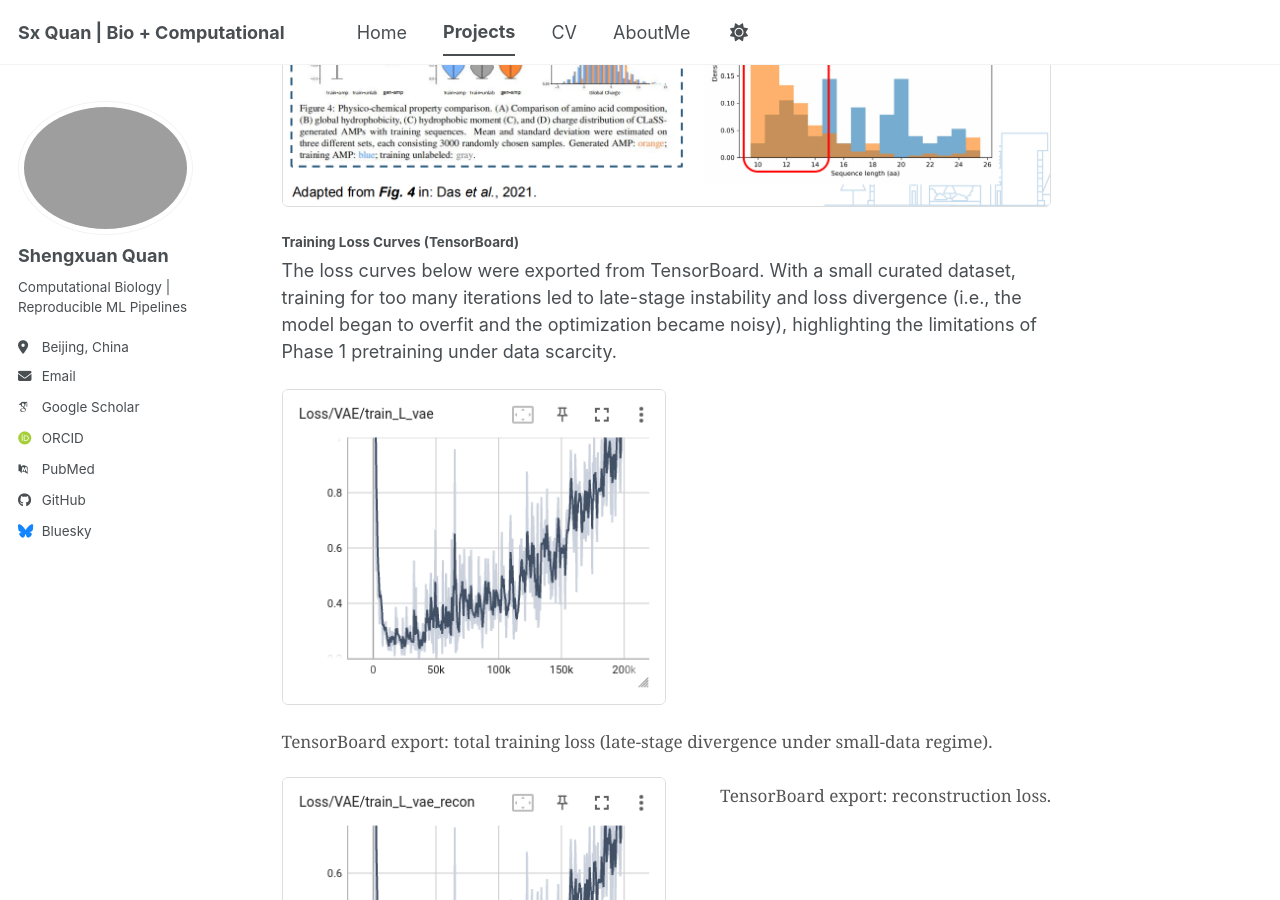
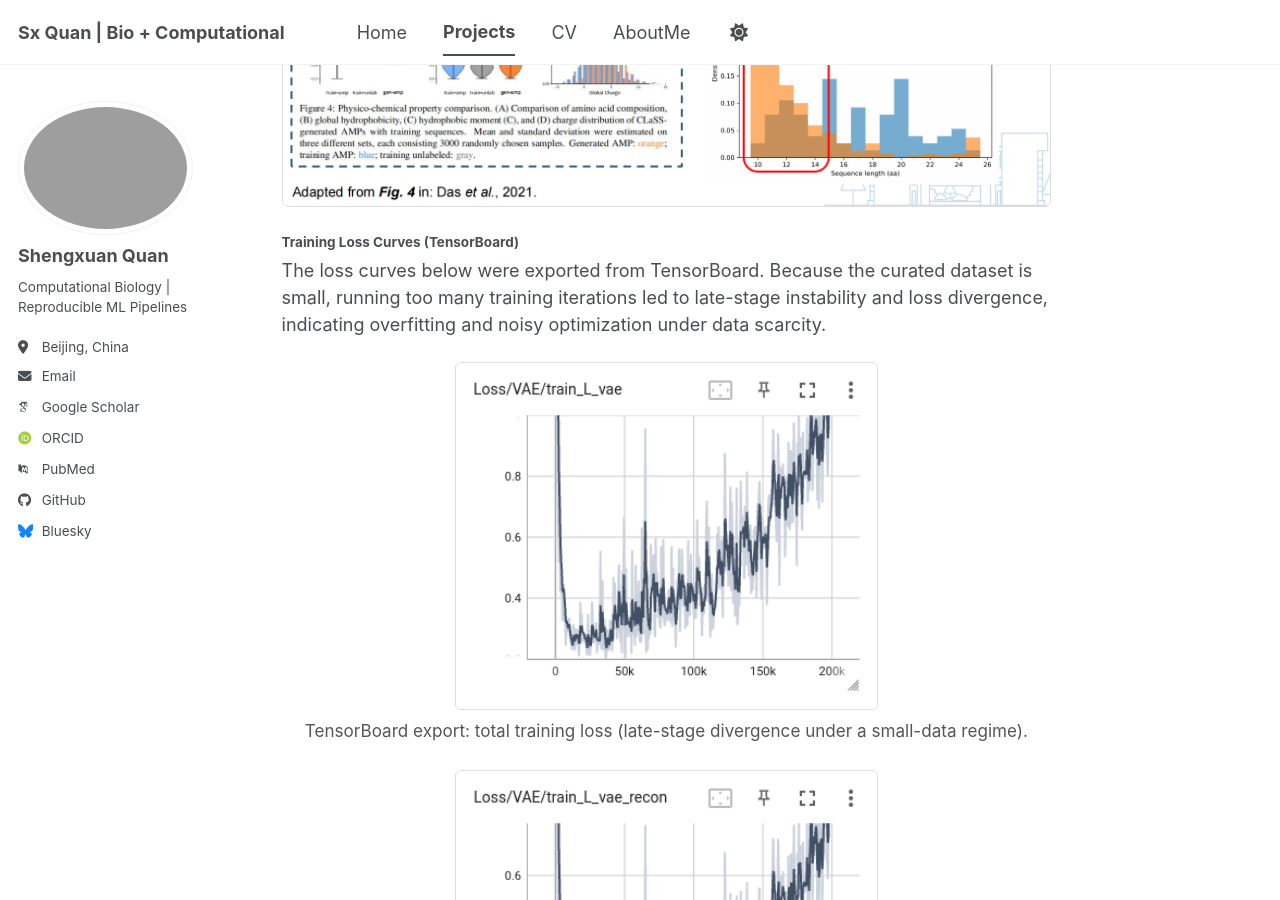
Before and after one commit to ShengxuanQUAN/ShengxuanQUAN.github.io, a Jekyll site: the page built from _portfolio/amp_generative.md, in a window 1280 px wide and 900 px high, scrolled down 2059 px. Built offline with Jekyll 4.4.1, drawn with Linux system fonts in a browser that asks for light colours; some web fonts are replaced; a script bundle is joined from its source files by our own code; library files that are not in the unit come from our copies.

Commit message:
Refactor TensorBoard loss curves section
Revised text for clarity and improved formatting of TensorBoard loss curves.

```diff
--- a/_portfolio/amp_generative.md
+++ b/_portfolio/amp_generative.md
@@ -35,41 +35,43 @@ However, traditional AMP discovery and optimization are often **costly and low-t
 - Distributional Diagnostics
 <p><strong>Bias analysis of generated AMPs</strong></p>
 <img src="/images/bias.png" alt="Bias analysis" style="max-width: 100%; height: auto; border: 1px solid #ddd; border-radius: 6px;">
+
 <!-- Training Loss (TensorBoard) -->
 <h4>Training Loss Curves (TensorBoard)</h4>
 
 <p>
-  The loss curves below were exported from TensorBoard. With a small curated dataset,
-  training for too many iterations led to late-stage instability and loss divergence
-  (i.e., the model began to overfit and the optimization became noisy), highlighting
-  the limitations of Phase 1 pretraining under data scarcity.
+  The loss curves below were exported from TensorBoard. Because the curated dataset is small,
+  running too many training iterations led to late-stage instability and loss divergence,
+  indicating overfitting and noisy optimization under data scarcity.
 </p>
 
-<div style="display: grid; grid-template-columns: 1fr; gap: 14px;">
-  <figure style="margin: 0;">
-    <img src="/images/Loss01.png" alt="TensorBoard: total training loss"
-         style="width: 50%; max-width: 520px; height: auto; border: 1px solid #ddd; border-radius: 6px;">
-    <figcaption style="font-size: 0.95em; color: #555; margin-top: 6px;">
-      TensorBoard export: total training loss (late-stage divergence under small-data regime).
-    </figcaption>
-  </figure>
+<!-- Image 01 -->
+<div style="text-align: center; margin: 16px 0 26px 0; clear: both;">
+  <img src="/images/Loss01.png" alt="TensorBoard: total training loss"
+       style="width: 55%; max-width: 560px; height: auto; border: 1px solid #ddd; border-radius: 6px; display: inline-block;">
+  <div style="font-size: 0.95em; color: #555; margin-top: 8px;">
+    TensorBoard export: total training loss (late-stage divergence under a small-data regime).
+  </div>
+</div>
 
-  <figure style="margin: 0;">
-    <img src="/images/loss02.png" alt="TensorBoard: reconstruction loss"
-         style="width: 50%; max-width: 520px; height: auto; border: 1px solid #ddd; border-radius: 6px;">
-    <figcaption style="font-size: 0.95em; color: #555; margin-top: 6px;">
-      TensorBoard export: reconstruction loss.
-    </figcaption>
-  </figure>
+<!-- Image 02 -->
+<div style="text-align: center; margin: 16px 0 26px 0; clear: both;">
+  <img src="/images/loss02.png" alt="TensorBoard: reconstruction loss"
+       style="width: 55%; max-width: 560px; height: auto; border: 1px solid #ddd; border-radius: 6px; display: inline-block;">
+  <div style="font-size: 0.95em; color: #555; margin-top: 8px;">
+    TensorBoard export: reconstruction loss.
+  </div>
+</div>
 
-  <figure style="margin: 0;">
-    <img src="/images/loss03.png" alt="TensorBoard: regularization loss"
-         style="width: 50%; max-width: 520px; height: auto; border: 1px solid #ddd; border-radius: 6px;">
-    <figcaption style="font-size: 0.95em; color: #555; margin-top: 6px;">
-      TensorBoard export: regularization/penalty term (instability becomes more apparent late in training).
-    </figcaption>
-  </figure>
+<!-- Image 03 -->
+<div style="text-align: center; margin: 16px 0 26px 0; clear: both;">
+  <img src="/images/loss03.png" alt="TensorBoard: regularization loss"
+       style="width: 55%; max-width: 560px; height: auto; border: 1px solid #ddd; border-radius: 6px; display: inline-block;">
+  <div style="font-size: 0.95em; color: #555; margin-top: 8px;">
+    TensorBoard export: regularization/penalty term (instability becomes more apparent late in training).
+  </div>
 </div>
+
 
 ### Next steps
 Generalization, mitigate α-helix bias, stronger multi-objective constraints.
```
